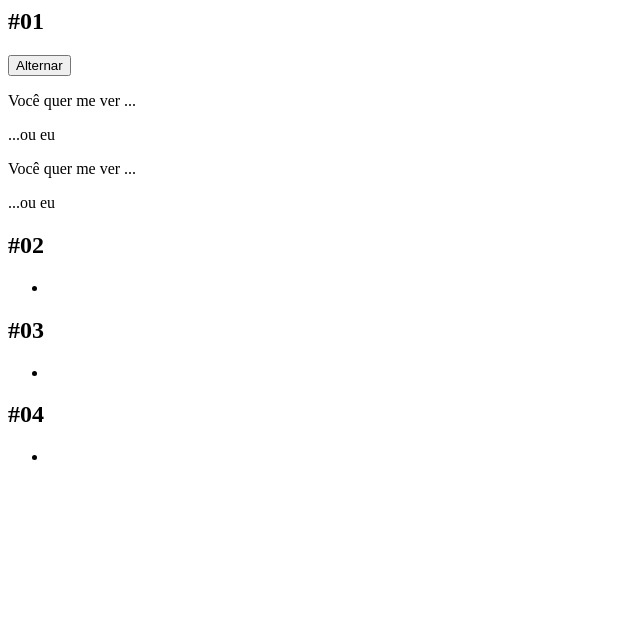
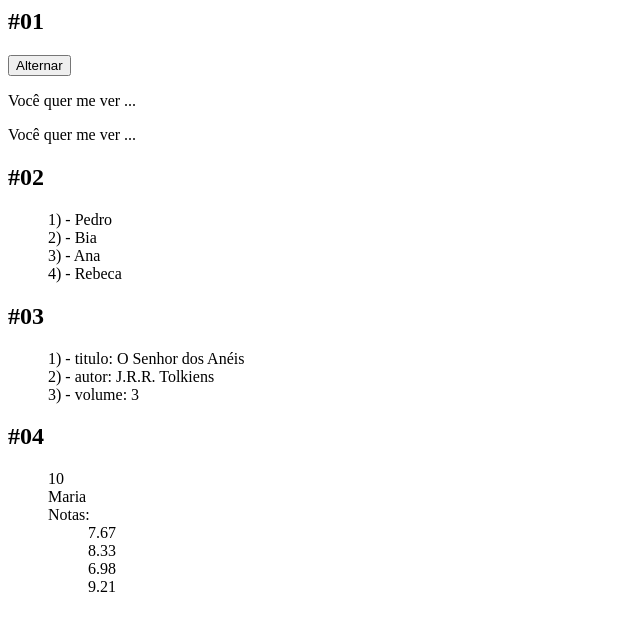
Before and after one commit to marcusguima/curso-vuejs, a plain HTML site: page condicionais-e-listas/desafio-05/index.html in a window 1280 px wide. Shown: the whole page, without its empty margins (0-640 px from the left). Drawn offline with nearby package versions, Linux system fonts and the light colour scheme.

Commit message:
Correção Desafio 05: Condicionais & Listas

```diff
--- a/condicionais-e-listas/desafio-05/app.js
+++ b/condicionais-e-listas/desafio-05/app.js
@@ -11,6 +11,7 @@ new Vue({
 			id: 10,
 			nome: 'Maria',
 			notas: [7.67, 8.33, 6.98, 9.21]
-		}
+		},
+		exibir: true
 	}
 });
--- a/condicionais-e-listas/desafio-05/index.html
+++ b/condicionais-e-listas/desafio-05/index.html
@@ -1,5 +1,5 @@
+<meta charset="UTF-8">
 <script src="https://unpkg.com/vue"></script>
-<script src="app.js"></script>
 
 <div id="desafio">
   <!-- 1) Ligue o botão para alternar a exibição dos dois
@@ -7,18 +7,20 @@
     para ver a diferença -->
   <h2>#01</h2>
   <div>
-    <button>Alternar</button>
-    <p>Você quer me ver ...</p>
-    <p>...ou eu</p>
-    <p>Você quer me ver ...</p>
-    <p>...ou eu</p>
+    <button @click="exibir = !exibir">Alternar</button>
+
+    <p v-if="exibir">Você quer me ver ...</p>
+    <p v-else>...ou eu</p>
+    <p v-show="exibir">Você quer me ver ...</p>
+    <p v-show="!exibir">...ou eu</p>
+
   </div>
 
   <!-- 2) Exiba em uma <ul> um array de elementos da sua escolha.
     Imprima também o índice de cada elemento. -->
   <h2>#02</h2>
   <ul>
-    <li></li>
+    <li v-for="(a, index) in array">{{ index + 1}}) - {{ a }}</li>
   </ul>
 
   <!-- 3) Imprimir todos os pares de valor-chave do objeto a seguir:
@@ -30,7 +32,7 @@
     Imprima também o índice de cada item. -->
   <h2>#03</h2>
   <ul>
-    <li></li>
+    <li v-for="(valor, chave, index) in livro">{{ index + 1 }}) - {{ chave }}: {{ valor }}</li>
   </ul>
 
   <!-- 4) Imprima o seguinte objeto (somente os valores) e
@@ -43,8 +45,27 @@
     (dica: use v-for e v-if na resolução) -->
   <h2>#04</h2>
   <ul>
-    <li>
+    <li v-for="valores in aluno">
+
+      <template v-if="!Array.isArray(valores)">
+        {{ valores }}
+      </template>
+      <template v-else>
+        Notas:
+        <ul>
+          <li v-for="nota in valores">{{ nota }}</li>
+        </ul>
+      </template>
 
     </li>
   </ul>
 </div>
+
+<!-- Retira o Estilo das Listas -->
+<style>
+ul{
+  list-style: none;
+}
+</style>
+
+<script src="app.js"></script>
```
